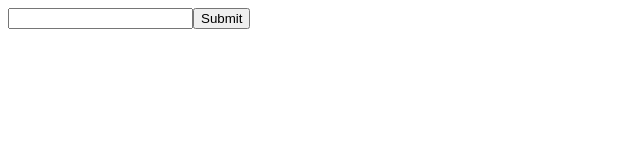
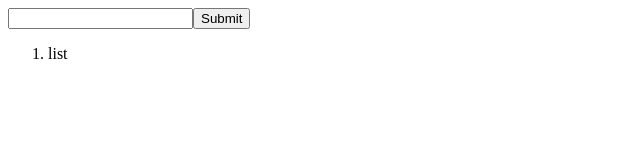
Before and after one commit to acciojob/relative-list-react-UdayBari3421, a React app: page / in a window 1280 px wide. Shown: the top 160 px of the page, without its empty margins (0-640 px from the left). Built offline with nearby package versions, Linux system fonts and the light colour scheme.

Commit message:
submitting code-Sat Feb 10 2024 12:15:52 GMT+0530 (India Standard Time)

```diff
--- a/src/components/App.js
+++ b/src/components/App.js
@@ -2,7 +2,7 @@ import React, { useState } from "react";
 
 const App = () => {
   const [name, setName] = useState("");
-  const [arr, setArr] = useState([]);
+  const [arr, setArr] = useState(["list"]);
 
   function handle(e) {
     e.preventDefault();
@@ -19,7 +19,7 @@ const App = () => {
         <button type="submit">Submit</button>
       </form>
       <ol id="relativeList" key="relativeList">
-        {arr.length > 1 &&
+        {arr.length >= 1 &&
           arr.map((item, index) => {
             return (
               <li
```
